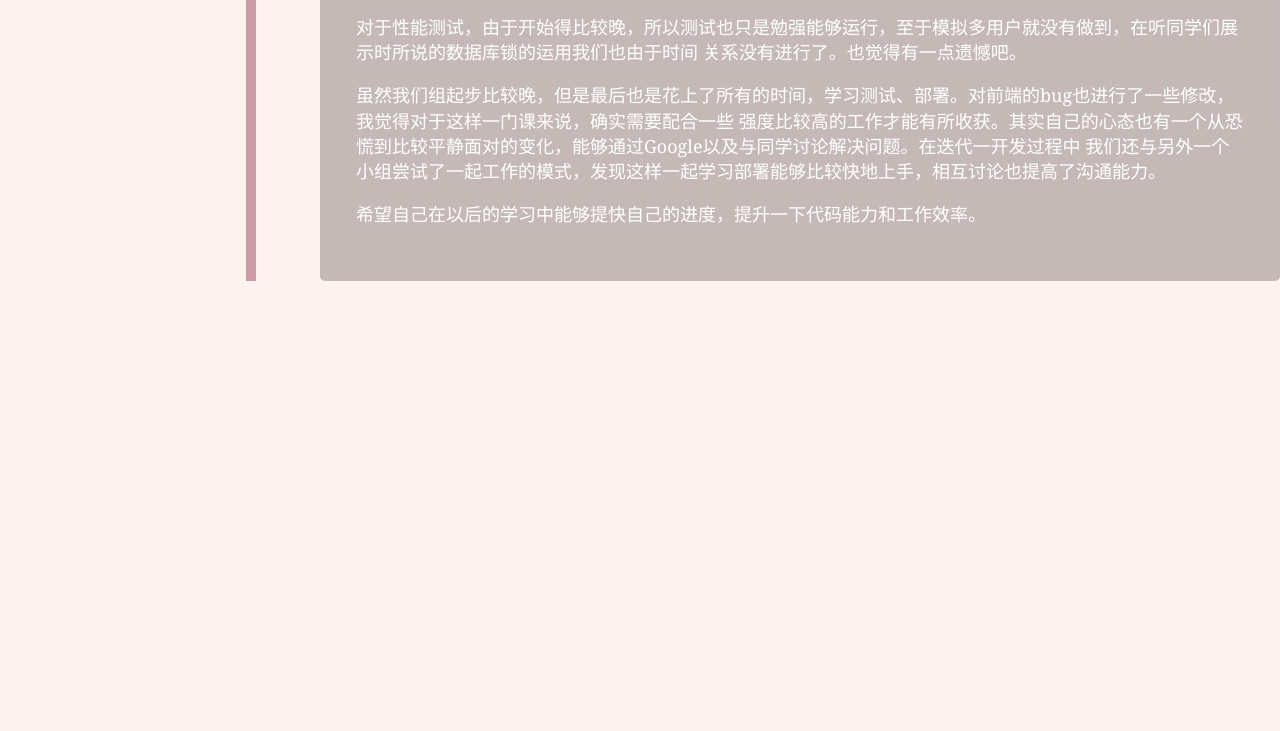
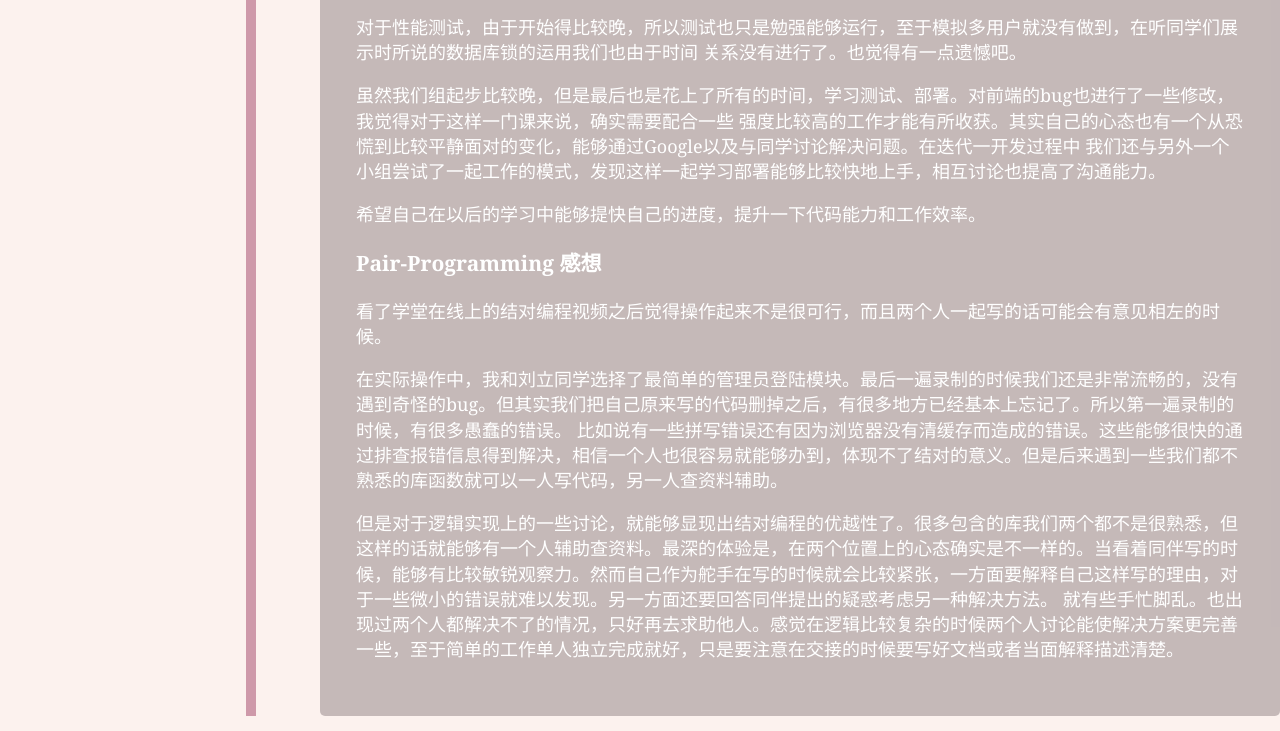
Before and after one commit to CaoZhilin/CaoZhilin.github.io, a plain HTML site: page diary1.html in a window 1280 px wide. Shown: the part 644-1375 px from the top of the page. Before the commit the page ends 940 px from the top, so only its background shows below. Drawn offline with Linux system fonts and the light colour scheme.

Commit message:
Update diary1.html

```diff
--- a/diary1.html
+++ b/diary1.html
@@ -57,6 +57,12 @@
 		</p>
 		<p>希望自己在以后的学习中能够提快自己的进度，提升一下代码能力和工作效率。
 		</p>
+		<h3>Pair-Programming 感想</h3>
+		<p>看了学堂在线上的结对编程视频之后觉得操作起来不是很可行，而且两个人一起写的话可能会有意见相左的时候。</p>
+ <p>在实际操作中，我和刘立同学选择了最简单的管理员登陆模块。最后一遍录制的时候我们还是非常流畅的，没有遇到奇怪的bug。但其实我们把自己原来写的代码删掉之后，有很多地方已经基本上忘记了。所以第一遍录制的时候，有很多愚蠢的错误。
+ 比如说有一些拼写错误还有因为浏览器没有清缓存而造成的错误。这些能够很快的通过排查报错信息得到解决，相信一个人也很容易就能够办到，体现不了结对的意义。但是后来遇到一些我们都不熟悉的库函数就可以一人写代码，另一人查资料辅助。</p>
+ <p>但是对于逻辑实现上的一些讨论，就能够显现出结对编程的优越性了。很多包含的库我们两个都不是很熟悉，但这样的话就能够有一个人辅助查资料。最深的体验是，在两个位置上的心态确实是不一样的。当看着同伴写的时候，能够有比较敏锐观察力。然而自己作为舵手在写的时候就会比较紧张，一方面要解释自己这样写的理由，对于一些微小的错误就难以发现。另一方面还要回答同伴提出的疑惑考虑另一种解决方法。
+ 就有些手忙脚乱。也出现过两个人都解决不了的情况，只好再去求助他人。感觉在逻辑比较复杂的时候两个人讨论能使解决方案更完善一些，至于简单的工作单人独立完成就好，只是要注意在交接的时候要写好文档或者当面解释描述清楚。<p>
                 </div>
         </li>
         </ul>
```
